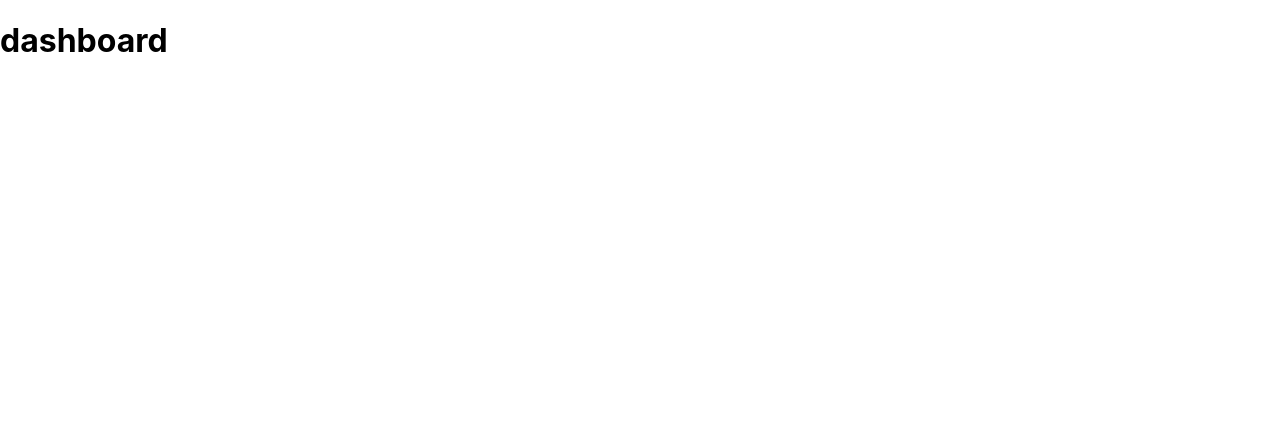
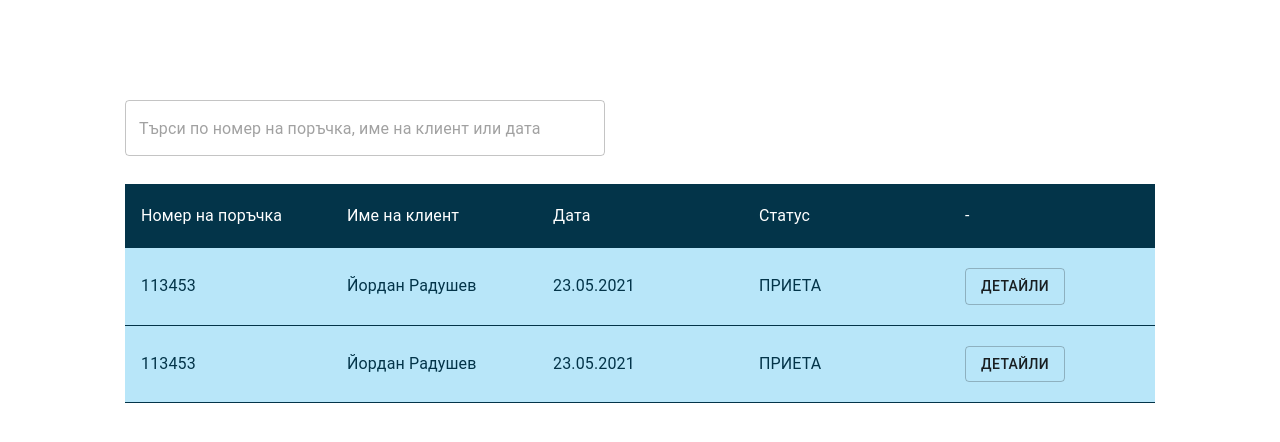
Before and after one commit to JordanRad/limpo-admin, a React (Create React App) app in the folder limpo-admin/: page /dashboard in a window 1280 px wide. Shown: the top 442 px of the page. Built offline with nearby package versions, Linux system fonts and the light colour scheme.

Commit message:
Dashboard table added

```diff
--- a/limpo-admin/src/App.jsx
+++ b/limpo-admin/src/App.jsx
@@ -11,6 +11,7 @@ import Navigation from "./components/Navigation.jsx";
 import { AppBar, Toolbar, IconButton, Typography, Button } from "@material-ui/core";
 import MenuIcon from '@material-ui/icons/Menu'
 import React, { useState } from 'react';
+import Dashboard from "./pages/Dashboard.jsx";
 
 const getUser = () => {
   return JSON.parse(localStorage.getItem("user"));
@@ -32,7 +33,7 @@ function App() {
           </Route>
 
           <Route path="/dashboard">
-            <h1>dashboard</h1>
+            <Dashboard/>
           </Route>
 
           <Route path="/place-order">
--- a/limpo-admin/src/components/Navigation.jsx
+++ b/limpo-admin/src/components/Navigation.jsx
@@ -1,26 +1,48 @@
 import React from 'react'
-import {Drawer,List,ListItem,ListItemText} from '@material-ui/core'
-import {Link} from 'react-router-dom'
+import { Drawer, List, ListItem, ListItemText, Badge } from '@material-ui/core'
+import { Link } from 'react-router-dom'
+import { makeStyles } from '@material-ui/core/styles';
 
+const useStyles = makeStyles(theme => ({
+  root: {
+    minWidth: "250px",
+  },
+
+  button: {
+    backgroundColor: theme.palette.primary.main,
+    color: theme.palette.primary.dark,
+    "&:hover": {
+      backgroundColor: theme.palette.primary.dark,
+      color: "white"
+    },
+    margin: "12px",
+    width: "175px",
+    textAlign: "center",
+  }
+
+}));
 export default function Navigation(props) {
-const {drawerOpen,setDrawerOpen,linkTo} =props
-return(
-<Drawer open={drawerOpen}>
-<List>
-        <ListItem key="Архив поръчки" button onClick={(e)=>setDrawerOpen(false)} component={Link} to="/dashboard">
+  const classes = useStyles();
+  const { drawerOpen, setDrawerOpen, linkTo } = props
+  return (
+    <Drawer open={drawerOpen}>
+      <List className={classes.root}>
+        <ListItem key="Архив поръчки" button onClick={(e) => setDrawerOpen(false)} component={Link} to="/dashboard">
           <ListItemText>Архив поръчки</ListItemText>
         </ListItem>
-        <ListItem key="Статистики" button onClick={(e)=>setDrawerOpen(false)} component={Link} to="/dashboard">
+        <ListItem key="Статистики" button onClick={(e) => setDrawerOpen(false)} component={Link} to="/dashboard">
           <ListItemText>Статистики</ListItemText>
         </ListItem>
-        <ListItem key="Нови поръчки" button onClick={(e)=>setDrawerOpen(false)} component={Link} to="/dashboard">
-          <ListItemText>Нови поръчки</ListItemText>
+        <ListItem key="Нови поръчки" button onClick={(e) => setDrawerOpen(false)} component={Link} to="/dashboard">
+          <Badge badgeContent={4} color="primary">
+            <ListItemText>Нови поръчки &nbsp;</ListItemText>
+          </Badge>
         </ListItem>
-        <ListItem key="Добави поръчка" button onClick={(e)=>setDrawerOpen(false)} component={Link} to="/dashboard">
+        <ListItem className={classes.button} key="Добави поръчка" button onClick={(e) => setDrawerOpen(false)} component={Link} to="/dashboard">
           <ListItemText>Добави поръчка</ListItemText>
         </ListItem>
       </List>
     </Drawer>
-)
+  )
 
 }
--- /dev/null
+++ b/limpo-admin/src/components/OrdersTable.jsx
@@ -0,0 +1,95 @@
+import React from 'react';
+import { Drawer, List, ListItem, ListItemText, Badge, Button, ListSubheader } from '@material-ui/core'
+import { makeStyles } from '@material-ui/core/styles';
+const useStyles = makeStyles(theme => ({
+    root: {
+        width: "100%",
+        textAlign:"center",
+    },
+    head: {
+        display: "flex",
+        flex: 1,
+        flexDirection: "row",
+        backgroundColor: theme.palette.primary.dark,
+        color: "white"
+    },
+    row: {
+        display: "flex",
+        flex: 1,
+        flexDirection: "row",
+        backgroundColor: theme.palette.primary.main,
+        color: theme.palette.primary.dark,
+        borderBottom:"1px solid",
+        borderColor: theme.palette.primary.dark
+    }
+}));
+
+const OrdersTable = (props) => {
+    const classes = useStyles()
+    return (
+        <List className={classes.root}>
+            {/*Table Head */}
+            <List className={classes.head}>
+                <ListItem key="Номер на поръчка">
+                    <ListItemText>Номер на поръчка</ListItemText>
+                </ListItem>
+                <ListItem key="Име на клиент">
+                    <ListItemText>Име на клиент</ListItemText>
+                </ListItem>
+                <ListItem key="Дата">
+                    <ListItemText>Дата</ListItemText>
+                </ListItem>
+                <ListItem key="Статус">
+                    <ListItemText>Статус</ListItemText>
+                </ListItem>
+                <ListItem key="-">
+                    <ListItemText>-</ListItemText>
+                </ListItem>
+            </List>
+            {/*End Table Head */}
+
+            <List className={classes.row}>
+                <ListItem key="1">
+                    <ListItemText>113453</ListItemText>
+                </ListItem>
+                <ListItem key="Име на клиент">
+                    <ListItemText>Йордан Радушев</ListItemText>
+                </ListItem>
+                <ListItem key="Дата">
+                    <ListItemText>23.05.2021</ListItemText>
+                </ListItem>
+                <ListItem key="Статус">
+                    <ListItemText>ПРИЕТА</ListItemText>
+                </ListItem>
+                <ListItem key="-">
+                    <ListItemText>
+                        <Button variant="outlined" >Детайли</Button>
+                    </ListItemText>
+                </ListItem>
+            </List>
+
+            <List className={classes.row}>
+                <ListItem key="1">
+                    <ListItemText>113453</ListItemText>
+                </ListItem>
+                <ListItem key="Име на клиент">
+                    <ListItemText>Йордан Радушев</ListItemText>
+                </ListItem>
+                <ListItem key="Дата">
+                    <ListItemText>23.05.2021</ListItemText>
+                </ListItem>
+                <ListItem key="Статус">
+                    <ListItemText>ПРИЕТА</ListItemText>
+                </ListItem>
+                <ListItem key="-">
+                    <ListItemText>
+                        <Button variant="outlined" >Детайли</Button>
+                    </ListItemText>
+                </ListItem>
+            </List>
+        </List>
+
+    );
+}
+
+export default OrdersTable;
--- a/limpo-admin/src/components/Searchbar.jsx
+++ b/limpo-admin/src/components/Searchbar.jsx
@@ -1,8 +1,15 @@
 import React, { useState } from 'react';
 import TextField from '@material-ui/core/TextField';
-
+import { makeStyles } from '@material-ui/core/styles';
+const useStyles = makeStyles(theme => ({
+    input:{
+        width:"30em",
+    }
+}));
 const Searchbar = (props) => {
     const [input, setInput] = useState("")
+
+    const classes = useStyles();
 
     const onChangeHandler = (e) => {
         setInput(e.target.value)
@@ -10,9 +17,9 @@ const Searchbar = (props) => {
 
     console.log("INPUT: "+input)
     return (
-        <div>
-            <TextField placeholder="Търси по номер на поръчка, име на клиент или дата" id="searchbar" variant="outlined" onChange={onChangeHandler} />
-        </div>
+
+            <TextField className={classes.input} placeholder="Търси по номер на поръчка, име на клиент или дата" id="searchbar" variant="outlined" onChange={onChangeHandler} />
+
     )
 }
 
--- /dev/null
+++ b/limpo-admin/src/pages/Dashboard.jsx
@@ -0,0 +1,28 @@
+import React from 'react';
+import { makeStyles } from '@material-ui/core/styles';
+import Searchbar from '../components/Searchbar';
+import OrdersTable from '../components/OrdersTable';
+const useStyles = makeStyles(theme => ({
+    root: {
+        height:"100vh",
+        marginTop:"100px",
+        display:"flex",
+        flex:1,
+        flexDirection:"column",
+        marginRight:"125px",
+        marginLeft:"125px"
+    },
+
+}));
+const Dashboard = (props) => {
+    const classes = useStyles();
+    return (
+        <div className={classes.root}>
+            <Searchbar/>
+            <br></br>
+            <OrdersTable/>
+        </div>
+    );
+}
+
+export default Dashboard;
--- a/limpo-admin/src/pages/LogIn.jsx
+++ b/limpo-admin/src/pages/LogIn.jsx
@@ -15,6 +15,15 @@ import { makeStyles } from '@material-ui/core/styles';
 const useStyles = makeStyles(theme => ({
   root: {
     height: '100vh',
+    "& .Mui-checked": {
+      color: theme.palette.primary.dark,
+    },
+    "& .MuiOutlinedInput-root .MuiOutlinedInput-notchedOutline": {
+      borderColor: theme.palette.primary.dark,
+    },
+    "& .MuiFormLabel-root.Mui-focused": {
+      color: theme.palette.primary.dark
+    }
   },
   image: {
     backgroundImage: 'url(https://images.unsplash.com/photo-1584820927498-cfe5211fd8bf?crop=entropy&cs=tinysrgb&fit=max&fm=jpg&ixid=MXwxfDB8MXxhbGx8fHx8fHx8fA&ixlib=rb-1.2.1&q=80&w=1080&utm_source=unsplash_source&utm_medium=referral&utm_campaign=api-credit)',
@@ -51,12 +60,12 @@ const useStyles = makeStyles(theme => ({
     backgroundColor: theme.palette.primary.dark,
     color: "white",
     "&:hover": {
-        backgroundColor: theme.palette.primary.light,
-        color: theme.palette.primary.dark
+      backgroundColor: theme.palette.primary.main,
+      color: theme.palette.primary.dark
     },
     margin: "10px",
     marginLeft: "auto"
-}
+  }
 }));
 
 export default function SignInSide() {
```
Also changed, not shown: limpo-admin/src/services/CommunicationService.js (added, +10 -0 lines).
